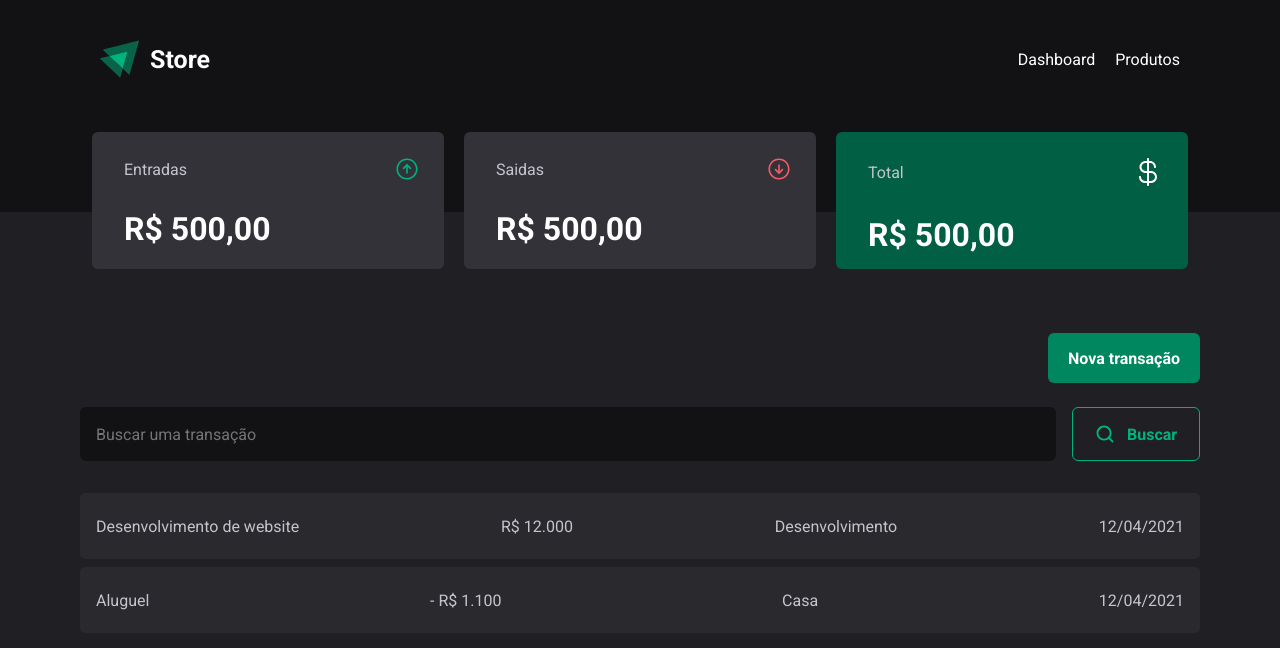
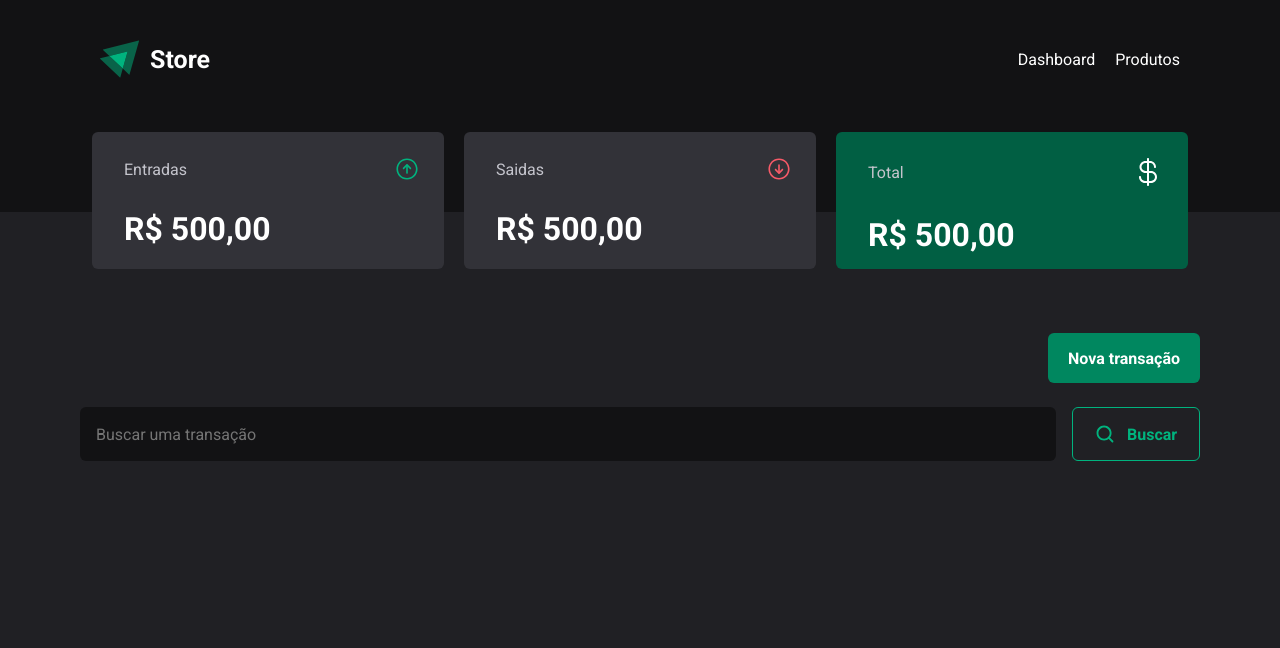
Before and after one commit to AndreFelipe97/store-front-end, a React (Vite) app: page / in a window 1280 px wide. Shown: the top 648 px of the page. Built offline with nearby package versions, Linux system fonts and the light colour scheme.

Commit message:
fix: save and list data

```diff
--- a/src/components/Modals/Transaction/index.tsx
+++ b/src/components/Modals/Transaction/index.tsx
@@ -1,4 +1,4 @@
-import { useState } from "react";
+import { useContext, useState } from "react";
 import Modal from "react-modal";
 import { NewTransactionButton } from "../../Buttons/NewTransaction";
 import { Inputs } from "../../Inputs";
@@ -10,6 +10,7 @@ import outcomeWhite from "../../../assets/Tipo=arrow-circle-down-regular-white.s
 
 import styles from "./TransactionModal.module.scss";
 import { useForm } from "react-hook-form";
+import { TransactionsContext } from "../../../contexts/Transactions";
 
 Modal.setAppElement("#root");
 
@@ -17,14 +18,7 @@ interface FormData {
   title: string;
   value: number;
   category: string;
-}
-
-interface TransactionData {
-  id: number;
-  title: string;
-  value: number;
-  category: string;
-  type: string;
+  date: Date;
 }
 
 export function TransactionModal() {
@@ -33,9 +27,9 @@ export function TransactionModal() {
 
   const [transactionType, setTransactionType] = useState("deposit");
 
-  const [datas, setData] = useState<TransactionData[]>([]);
+  const { register, reset, handleSubmit, watch } = useForm<FormData>();
 
-  const { register, reset, handleSubmit, watch } = useForm<FormData>();
+  const { setDataTransaction } = useContext(TransactionsContext);
 
   function onSubmit(data: FormData) {
     const newTransaction = {
@@ -44,15 +38,11 @@ export function TransactionModal() {
       value: data.value,
       category: data.category,
       type: transactionType,
+      date: new Date(),
     };
-    if (datas.length > 0) {
-      localStorage.setItem(
-        "transactions",
-        JSON.stringify([...datas, newTransaction])
-      );
-    } else {
-      localStorage.setItem("transactions", JSON.stringify([newTransaction]));
-    }
+
+    setDataTransaction(newTransaction);
+
     reset({
       title: "",
       value: 0,
@@ -62,10 +52,6 @@ export function TransactionModal() {
   }
 
   function handleOpenNewTransactionModal() {
-    const storedData = localStorage.getItem("transactions");
-    if (storedData) {
-      setData(JSON.parse(storedData));
-    }
     reset({
       title: "",
       value: 0,
--- a/src/components/TransactionTable/TransactionTable.module.scss
+++ b/src/components/TransactionTable/TransactionTable.module.scss
@@ -9,17 +9,24 @@
       background-color: $gray-3;
       border-radius: 5px;
       height: 66px;
-      display: flex;
-      align-items: center;
-      justify-content: space-between;
-      padding: 0 1.6rem;
+      padding: 2rem 1.6rem;
 
       td {
         font-family: "Roboto", Arial, sans-serif;
         font-size: 1.6rem;
         font-weight: 400;
         color: $gray-6;
+        padding: 2rem 1.6rem;
       }
+
+      .deposit {
+        color: $green;
+      }
+
+      .withdraw {
+        color: $red;
+      }
+
 
       &:not(:last-child) {
         margin-bottom: 0.8rem;
--- a/src/components/TransactionTable/index.tsx
+++ b/src/components/TransactionTable/index.tsx
@@ -1,25 +1,69 @@
+import { useContext, useEffect, useState } from "react";
 import styles from "./TransactionTable.module.scss";
+import { TransactionsContext } from "../../contexts/Transactions";
+
+interface TransactionsData {
+  id: number;
+  title: string;
+  value: string;
+  category: string;
+  type: string;
+  date: string;
+}
 
 export function TransactionTable() {
+  const { data } = useContext(TransactionsContext);
+  const [transactions, setTransactions] = useState<TransactionsData[]>([]);
+
+  useEffect(() => {
+    const newTransactions = data.map((transaction) => {
+      return {
+        ...transaction,
+        date: new Date().toLocaleDateString("pt-BR", {
+          day: "numeric",
+          month: "short",
+          year: "numeric",
+        }),
+        value: new Intl.NumberFormat("pt-BR", {
+          style: "currency",
+          currency: "BRL",
+        }).format(transaction.value),
+      };
+    });
+    setTransactions(newTransactions);
+  }, [data]);
+
   return (
+    <>
+      {transactions ? (
         <div className={styles["transaction-table-container"]}>
           <table>
             <thead />
             <tbody>
-          <tr>
-            <td>Desenvolvimento de website</td>
-            <td className="deposit">R$ 12.000</td>
-            <td>Desenvolvimento</td>
-            <td>12/04/2021</td>
+              {transactions.map((transaction) => (
+                <tr key={transaction.id}>
+                  <td>{transaction.title}</td>
+                  <td
+                    className={`
+                    ${styles["value"]}
+                    ${
+                      transaction.type === "deposit"
+                        ? `${styles["deposit"]}`
+                        : `${styles["withdraw"]}`
+                    }`}
+                  >
+                    {transaction.type === "withdraw" && "-"} {transaction.value}
+                  </td>
+                  <td>{transaction.category}</td>
+                  <td>{transaction.date}</td>
                 </tr>
-          <tr>
-            <td>Aluguel</td>
-            <td className="withdraw">- R$ 1.100</td>
-            <td>Casa</td>
-            <td>12/04/2021</td>
-          </tr>
+              ))}
             </tbody>
           </table>
         </div>
+      ) : (
+        <div>Sem dados</div>
+      )}
+    </>
   );
 }
--- /dev/null
+++ b/src/contexts/Transactions.tsx
@@ -0,0 +1,56 @@
+import { ReactNode, createContext, useEffect } from "react";
+import React, { useState } from "react";
+
+interface TransactionsData {
+  id: number;
+  title: string;
+  value: number;
+  category: string;
+  type: string;
+  date: Date;
+}
+
+interface TransactionsContext {
+  data: Array<TransactionsData>;
+  setDataTransaction: (data: TransactionsData) => void;
+}
+
+export const TransactionsContext = createContext({} as TransactionsContext);
+
+interface TransactionsProviderProps {
+  children: ReactNode;
+}
+
+function TransactionsProvider({ children }: TransactionsProviderProps) {
+  const [data, setData] = useState<Array<TransactionsData>>([]);
+
+  useEffect(() => {
+    const transactions = localStorage.getItem("transactions");
+    if (transactions) {
+      if (Array.isArray(JSON.parse(transactions))) {
+        setData(JSON.parse(transactions));
+      } else {
+        localStorage.setItem("transactions", JSON.stringify([transactions]));
+        setData([JSON.parse(transactions)]);
+      }
+    }
+  }, []);
+
+  function setDataTransaction(dataTransaction: TransactionsData) {
+    setData([...data, dataTransaction]);
+
+    const transactions = localStorage.getItem("transactions")
+      ? JSON.parse(String(localStorage.getItem("transactions")))
+      : [];
+    transactions.push(dataTransaction);
+    localStorage.setItem("transactions", JSON.stringify(transactions));
+  }
+
+  return (
+    <TransactionsContext.Provider value={{ data, setDataTransaction }}>
+      {children}
+    </TransactionsContext.Provider>
+  );
+}
+
+export default TransactionsProvider;
--- a/src/main.tsx
+++ b/src/main.tsx
@@ -2,9 +2,12 @@ import React from "react";
 import ReactDOM from "react-dom/client";
 import App from "./App.tsx";
 import "./styles/index.scss";
+import TransactionsProvider from "./contexts/Transactions.tsx";
 
 ReactDOM.createRoot(document.getElementById("root")!).render(
   <React.StrictMode>
-    <App />
+    <TransactionsProvider>
+      <App />
+    </TransactionsProvider>
   </React.StrictMode>
 );
```
Lines whose indentation alone changed are shown as unchanged.
